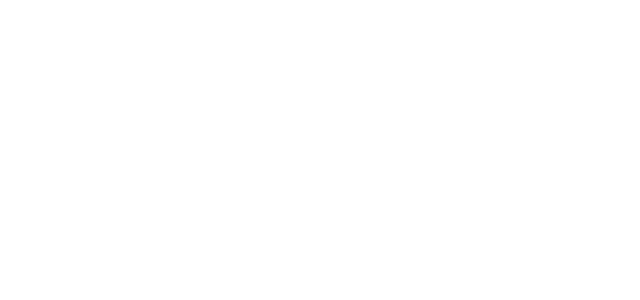
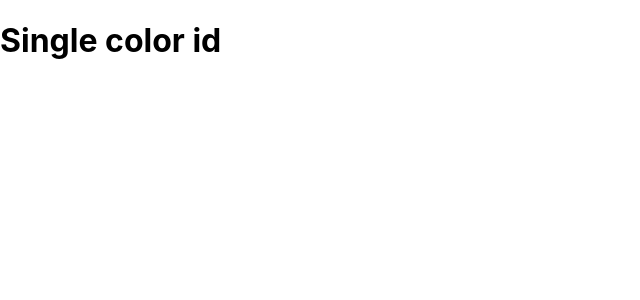
Before and after one commit to AlekseiiT/react-color-project, a React (Create React App) app: page /palette/1/1 in a window 1280 px wide. Shown: the top 300 px of the page, without its empty margins (0-640 px from the left). Built offline with nearby package versions, Linux system fonts and the light colour scheme.

Commit message:
add link to ColorBox and add route

```diff
--- a/src/App.js
+++ b/src/App.js
@@ -26,6 +26,7 @@
 							<Palette palette={generatePalette(this.findPalette(routeProps.match.params.id))} />
 						)}
 					/>
+					<Route exact path="/palette/:paletteId/:colorId" render={() => <h1>Single color id</h1>} />
 				</Switch>
 
 				{console.log(generatePalette(seedColors[4]))}
--- a/src/ColorBox.js
+++ b/src/ColorBox.js
@@ -1,6 +1,7 @@
 import React, { Component } from 'react';
 import './ColorBox.css';
 import { CopyToClipboard } from 'react-copy-to-clipboard';
+import { Link } from 'react-router-dom';
 
 export default class ColorBox extends Component {
 	constructor(props) {
@@ -32,10 +33,11 @@
 						<div className="box-content">
 							<span>{name}</span>
 						</div>
-
 						<button className="copy-button">Copy</button>
 					</div>
-					<span className="see-more">More</span>
+					<Link to="/" onClick={(e) => e.stopPropagation()}>
+						<span className="see-more">More</span>
+					</Link>
 				</div>
 			</CopyToClipboard>
 		);
--- a/src/MiniPalette.js
+++ b/src/MiniPalette.js
@@ -1,6 +1,5 @@
 import React from 'react';
 import { withStyles } from '@material-ui/styles';
-import { Link } from 'react-router-dom';
 
 const styles = {
 	root: {
```
